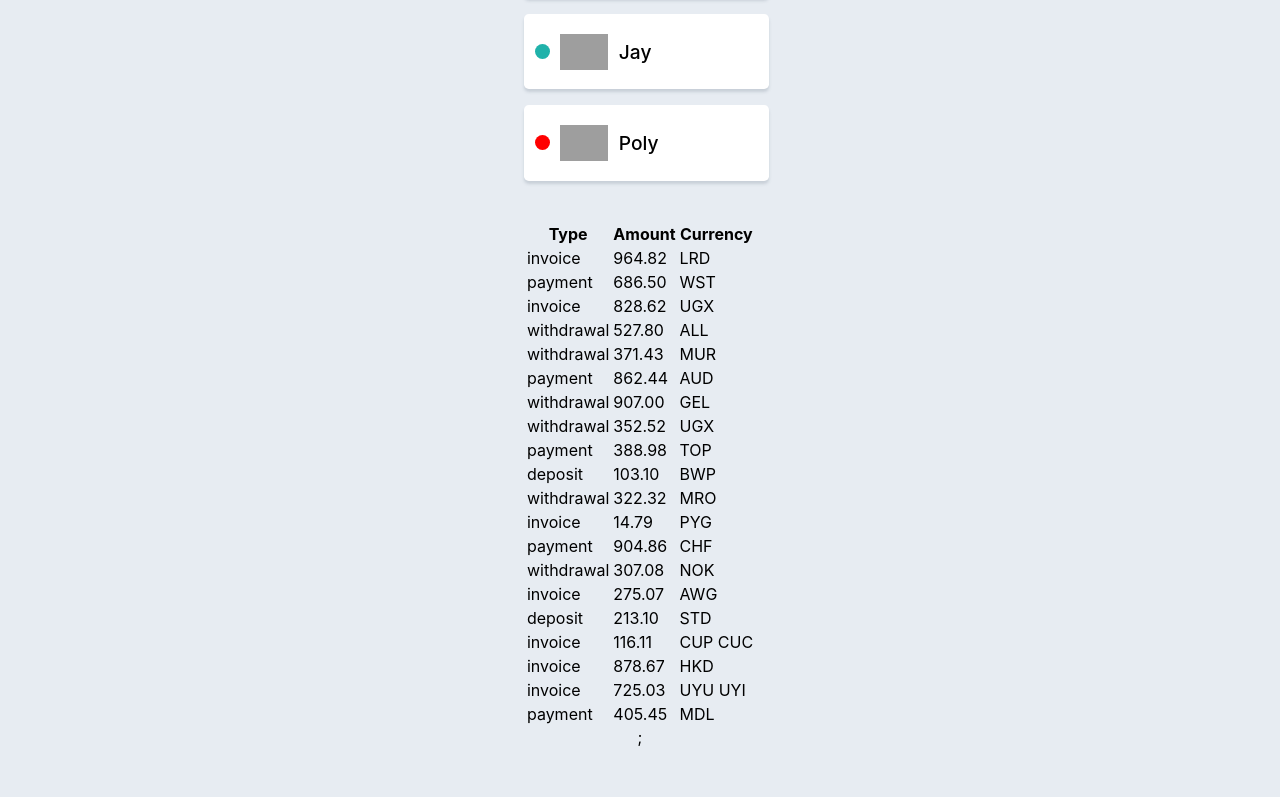
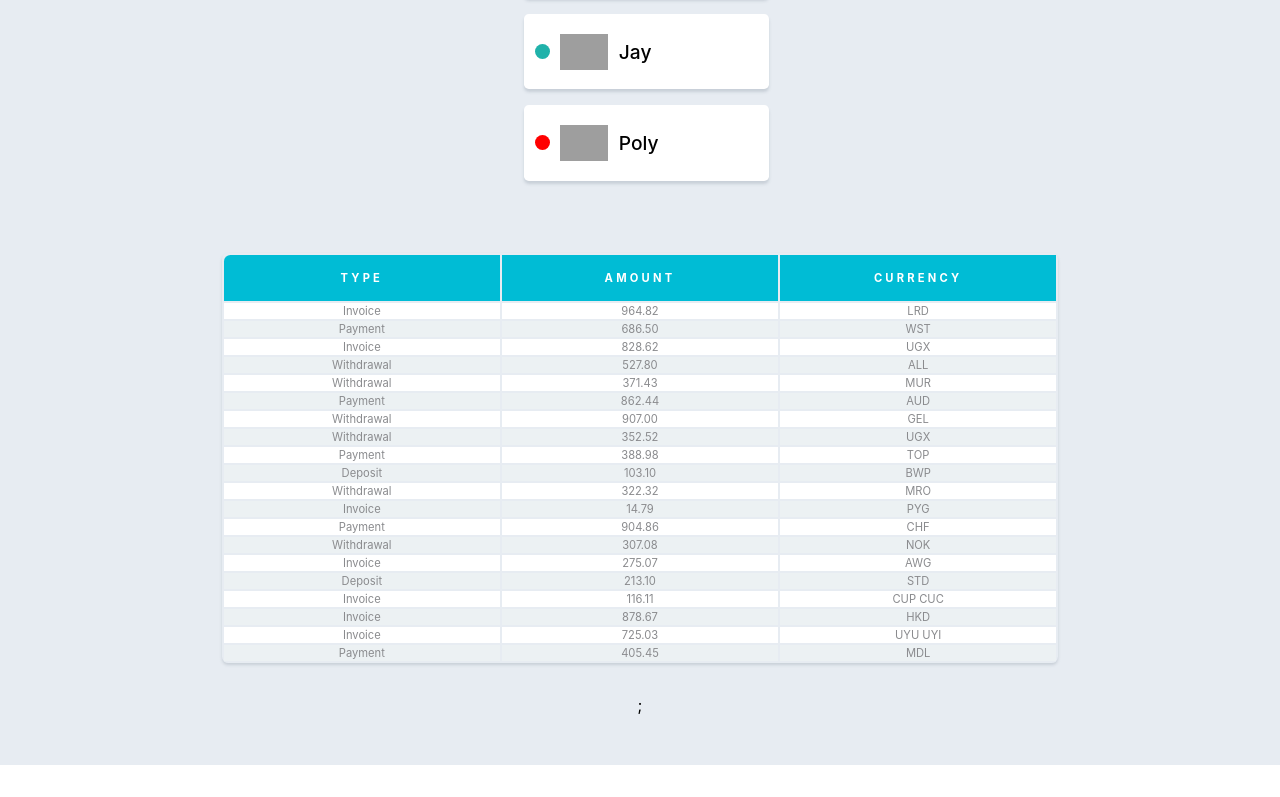
Before and after one commit to TkaczTroglodyta/goit-react-hw-01-components, a React (Create React App) app: page / in a window 1280 px wide. Shown: the part 1143-1940 px from the top of the page. After the commit the page ends 1908 px from the top, so only its background shows below. Built offline with nearby package versions, Linux system fonts and the light colour scheme; grey boxes are pictures that could not be loaded.

Commit message:
Update TransactionHistory.module.css

```diff
--- a/src/components/TransactionHistory/TransactionHistory.module.css
+++ b/src/components/TransactionHistory/TransactionHistory.module.css
@@ -1,8 +1,37 @@
 .transactionHistoryTbl {
+  margin: 4vh auto;
+  box-shadow: 0px 2px 3px rgba(128, 143, 157, 0.3);
+  border-radius: 0.4rem;
 }
 .headerRow {
+  font-size: 0.7rem;
+  text-align: center;
 }
 .valueRow {
+  width: 33%;
+  font-size: 0.7rem;
+  text-align: center;
+  color: #8a8b8e;
+  background-color: #fff;
+  text-transform: capitalize;
+}
+
+.valueRow:nth-child(even) {
+  background-color: #ecf1f3;
 }
 .headerColumn {
+  width: 30%;
+  padding: 1rem 5rem;
+  font-size: 0.7rem;
+  text-transform: uppercase;
+  letter-spacing: 0.2rem;
+  text-align: center;
+  color: #fff;
+  background-color: #00bcd5;
 }
+
+.headerColumn:first-child {
+  border-radius: 0.4rem 0 0 0;
+}
+.transactionData {
+}
```
